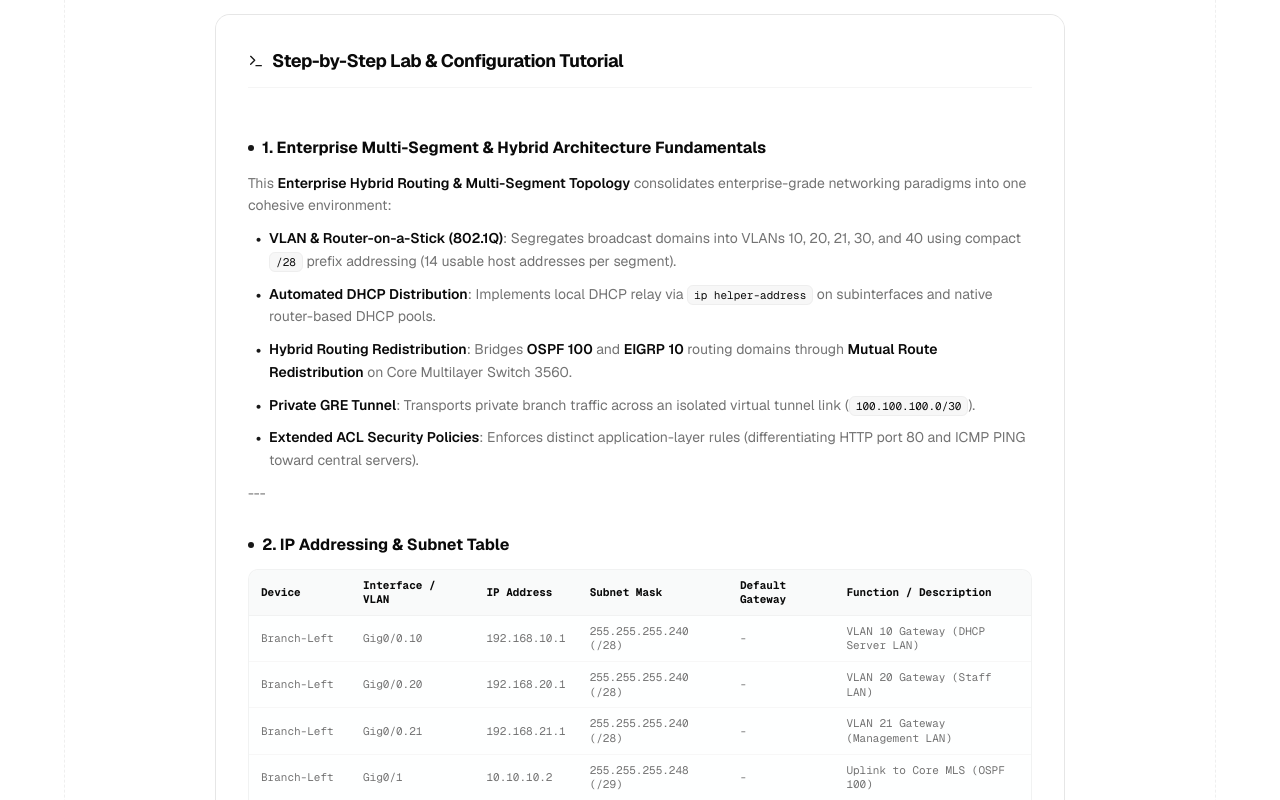
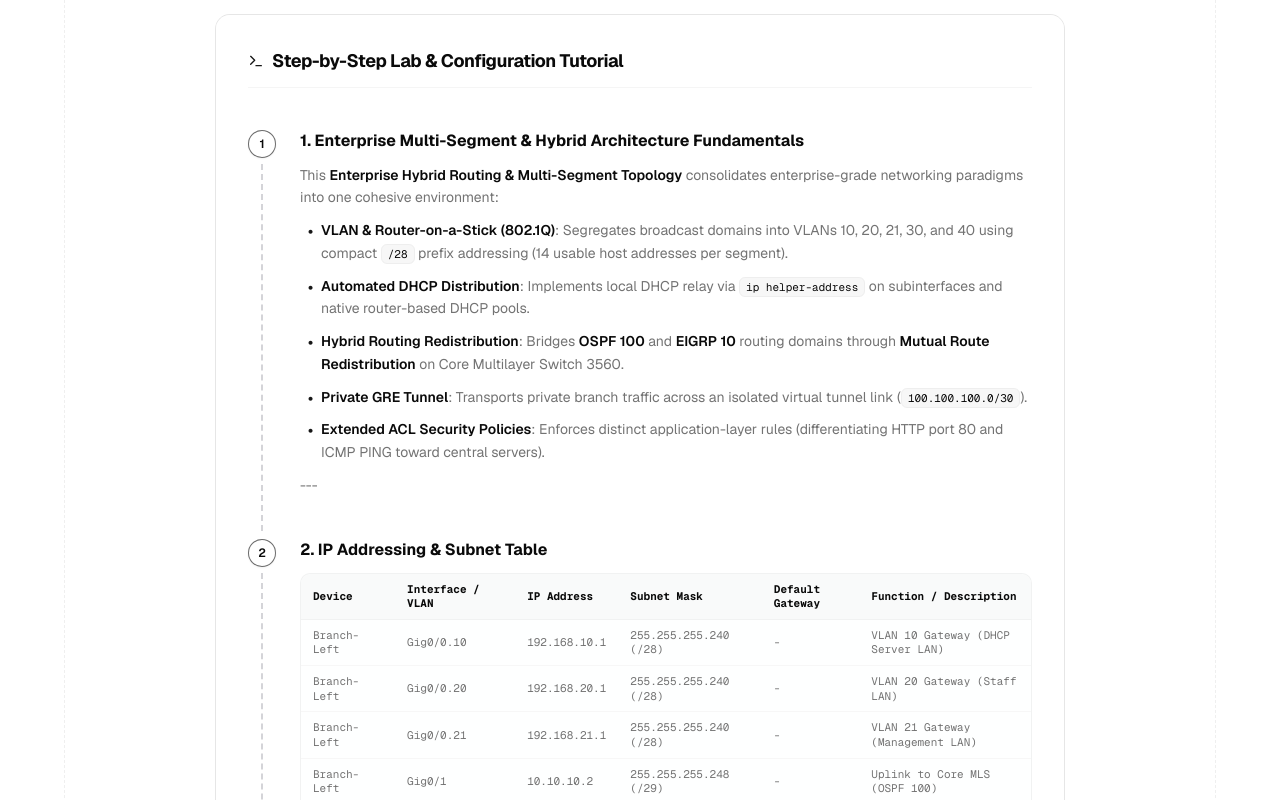
Before and after one commit to haidirwf/portfolio-idal, a Next.js app: page /projects/enterprise-vlan-inter-vlan-routing in a window 1280 px wide. Shown: the part 940-1740 px from the top of the page. Built offline with nearby package versions, Linux system fonts and the light colour scheme.

Commit message:
feat(projects): render tutorial steps as a clean vertical roadmap timeline with numbered circular nodes and dashed connectors

```diff
--- a/components/portfolio/project-detail-content.tsx
+++ b/components/portfolio/project-detail-content.tsx
@@ -249,17 +249,44 @@ export function ProjectDetailContent({ slug }: { slug: string }) {
             {(() => {
               const content = (t(project.articleContentId || "", project.articleContentEn || "")).trim();
               const sections = content.split(/\n(?=### )/);
+              let stepCounter = 0;
 
-              return sections.map((sec, idx) => {
+              return (
+                <div className="relative space-y-0">
+                  {sections.map((sec, idx) => {
                     const lines = sec.trim().split("\n");
-                const headingLine = lines[0].replace(/^###\s+/, "");
+                    const rawHeading = lines[0].replace(/^###\s+/, "");
                     const bodyLines = lines.slice(1);
 
+                    // Check if this is a step section or introduction/verification section
+                    const isStep = /^(?:Langkah|Step|\d+\.)/i.test(rawHeading) || /^(?:\d+\.\s+)?(?:Langkah|Step)/i.test(rawHeading);
+                    if (isStep) {
+                      stepCounter++;
+                    }
+
+                    const isLast = idx === sections.length - 1;
+
                     return (
-                  <div key={idx} className="space-y-3 pt-2">
-                    <h3 className="text-sm sm:text-base font-bold font-sans text-foreground flex items-center gap-2">
-                      <span className="size-1.5 rounded-full bg-primary inline-block" />
-                      {headingLine}
+                      <div key={idx} className="relative flex gap-4 sm:gap-6 group">
+                        {/* Left Timeline Rail (Dashed line + Numbered Circle Node) */}
+                        <div className="flex flex-col items-center shrink-0 pt-0.5">
+                          {/* Numbered / Icon Node matching reference image */}
+                          <div className={cn(
+                            "size-6 sm:size-7 rounded-full border border-foreground/60 dark:border-zinc-400 flex items-center justify-center font-sans text-xs font-semibold z-10 transition-colors bg-background text-foreground shrink-0 shadow-xs"
+                          )}>
+                            {idx + 1}
+                          </div>
+
+                          {/* Vertical Dashed Connecting Line (Only if not the last item) */}
+                          {!isLast && (
+                            <div className="w-[1px] flex-1 border-l-2 border-dashed border-zinc-300 dark:border-zinc-700 my-1.5 min-h-[36px]" />
+                          )}
+                        </div>
+
+                        {/* Right Content Column */}
+                        <div className={cn("flex-1 space-y-3 min-w-0", !isLast ? "pb-8 sm:pb-10" : "pb-2")}>
+                          <h3 className="text-sm sm:text-base font-bold font-sans text-foreground pt-0.5 leading-snug">
+                            {rawHeading}
                           </h3>
 
                     {/* Parse content elements: code blocks, tables, lists, text */}
@@ -470,8 +497,11 @@ export function ProjectDetailContent({ slug }: { slug: string }) {
                       });
                     })()}
                   </div>
+                </div>
               );
-              });
+            })}
+          </div>
+        );
       })()}
     </div>
   </Card>
```
Lines whose indentation alone changed are shown as unchanged.
